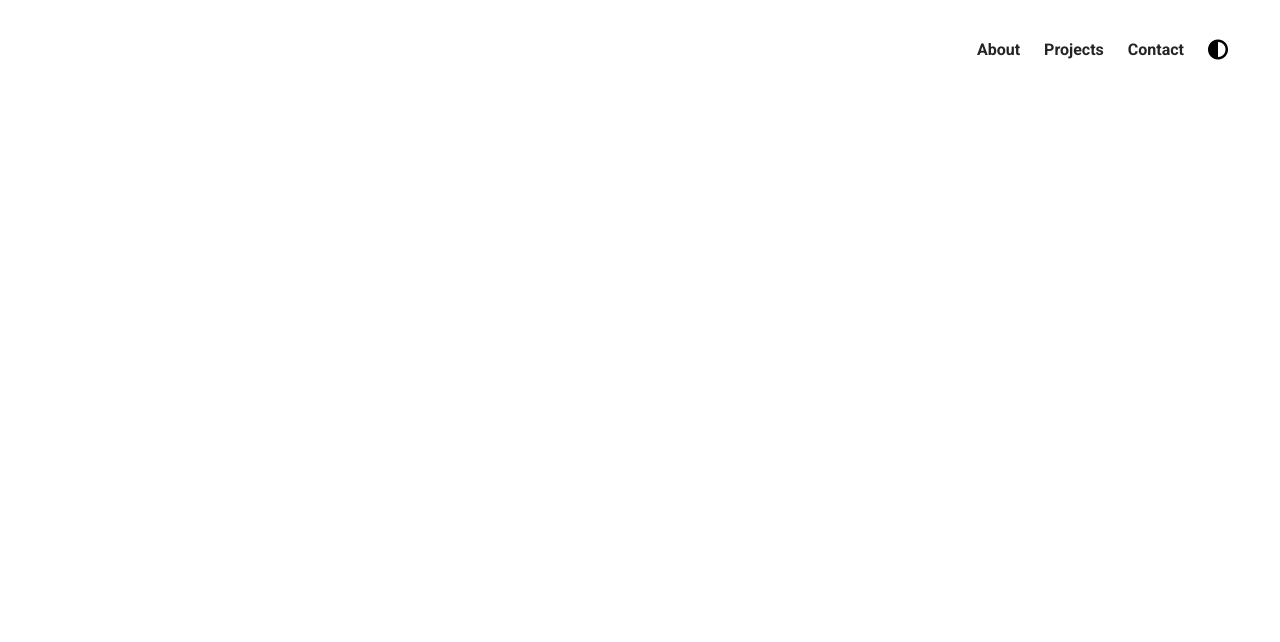
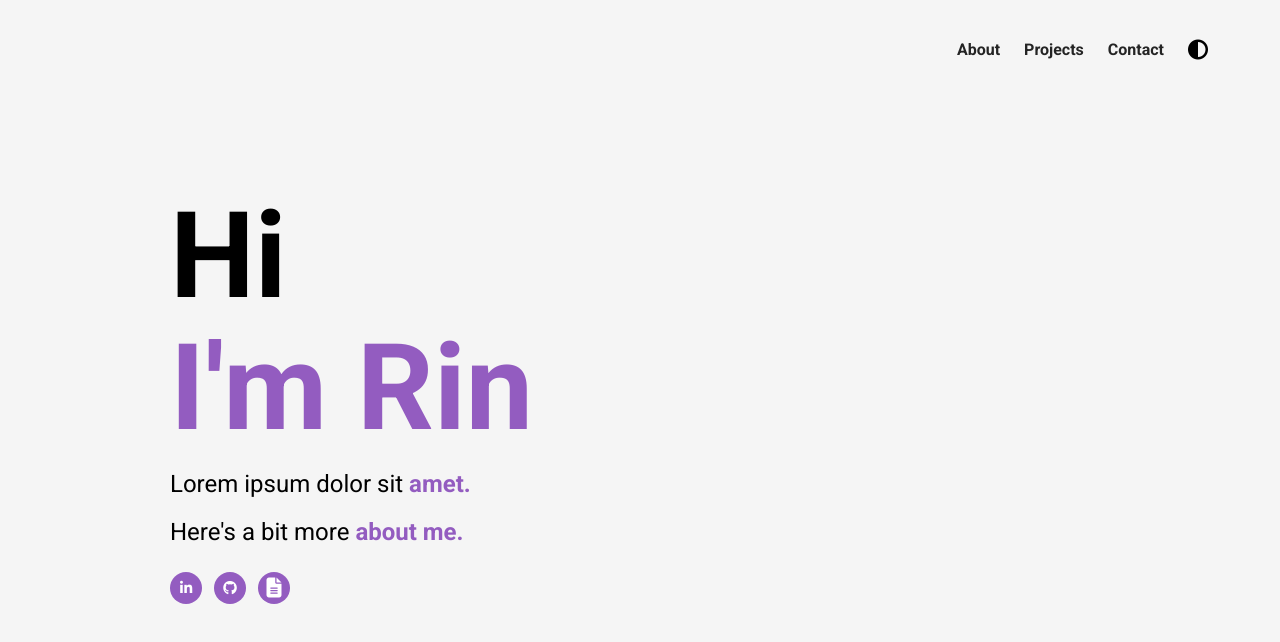
Before and after one commit to Rinwu1114/Advanced-portfolio, a plain HTML site: page index.html in a window 1280 px wide. Drawn offline with Linux system fonts and the light colour scheme.

Commit message:
added landing page

```diff
--- a/index.html
+++ b/index.html
@@ -43,6 +43,27 @@
           </li>
         </ul>
       </nav>
+      <header class="header">
+        <div class="header__content">
+            <h1 class="title">Hi</h1>
+            <h1 class="title purple">I'm Rin</h1>
+            <p class="header__para">Lorem ipsum dolor sit <b class="purple">amet.</b>
+                <br>
+                Here's a bit more <b class="purple">about me.</b>
+            </p>
+            <div class="social__list">
+                <a href="https://www.linkedin.com/in/rinwu2024/" target="_blank" class="social__link click">
+                    <i class="fa-brands fa-linkedin-in"></i>
+                </a>
+                <a href="https://github.com/Rinwu1114" target="_blank" class="social__link click">
+                    <i class="fa-brands fa-github"></i>
+                </a>
+                <a href="" class="social__link click">
+                    <i class="fa-solid fa-file-lines"></i>
+                </a>
+            </div>
+        </div>
+      </header>
     </section>
   </body>
 </html>
--- a/style.css
+++ b/style.css
@@ -4,9 +4,88 @@
     box-sizing: border-box;
     font-family: 'Roboto', sans-serif;
 }
+a{
+    text-decoration: none;
+}
 
 li{
     list-style-type: none;
+}
+
+p{
+    line-height: 1.5;
+    font-size: 16px;
+}
+
+.title{
+    font-size: 120px;
+    margin-bottom: 12px;
+    text-align: left;
+    line-height: 1;
+}
+
+.purple {
+    color: rgb(147, 92, 192);
+}
+
+
+section{
+    background-color: rgb(245, 245, 245);
+}
+
+.click{
+    transition: all 60ms;
+}
+
+.click:hover{
+    transform: scale(1.1);
+}
+
+.click:active{
+    transform: scale(0.8);
+}
+
+/* LANDING */
+
+#landing-page{
+    min-height: 100vh;
+}
+
+.header{
+    position: absolute;
+    top: 50%;
+    left: 50%;
+    transform: translate(-50%, -50%);
+    width: 100%;
+    max-width: 1000px;
+    padding: 0 30px;
+}
+
+.header__para{
+    font-size: 24px;
+    line-height: 2;
+    max-width: 500px;
+}
+
+.social__list{
+    margin-top: 16px;
+    display: flex;
+
+}
+
+.social__link{
+    background-color: rgb(147, 92, 192);
+    display: flex;
+    justify-content: center;
+    align-items: center;
+    color: white;
+    padding: 6px;
+    width: 32px;
+    height: 32px;
+    font-size: 14px;
+    margin-right: 12px;
+    border-radius: 50%;
+
 }
 
 /* NAVIGATION */
@@ -19,6 +98,7 @@ nav{
     max-width: 1200px;
     margin: 0 auto;
     height: 100px;
+    padding: 0 20px;
 }
 
 .nav__link--list{
@@ -30,7 +110,6 @@ nav{
 }
 
 .nav__link--anchor{
-    text-decoration: none;
     font-size: 16px;
     color: #242424;
     font-weight: 700;
```
